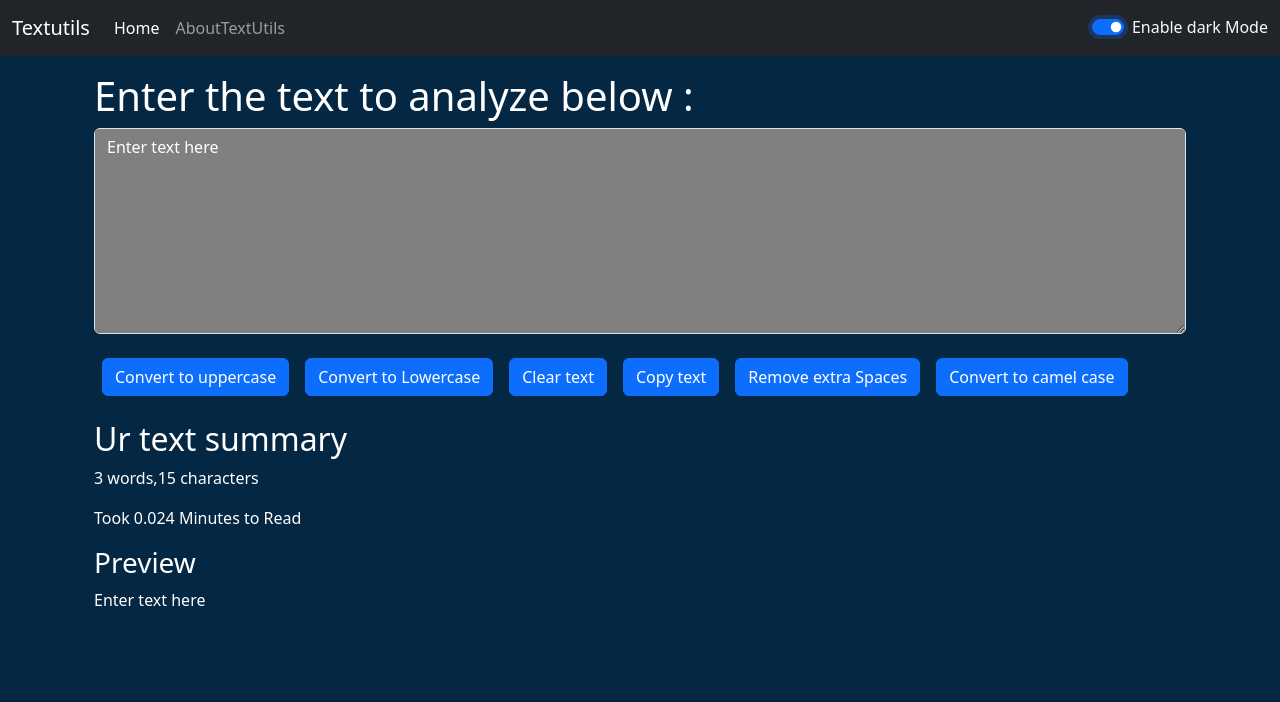
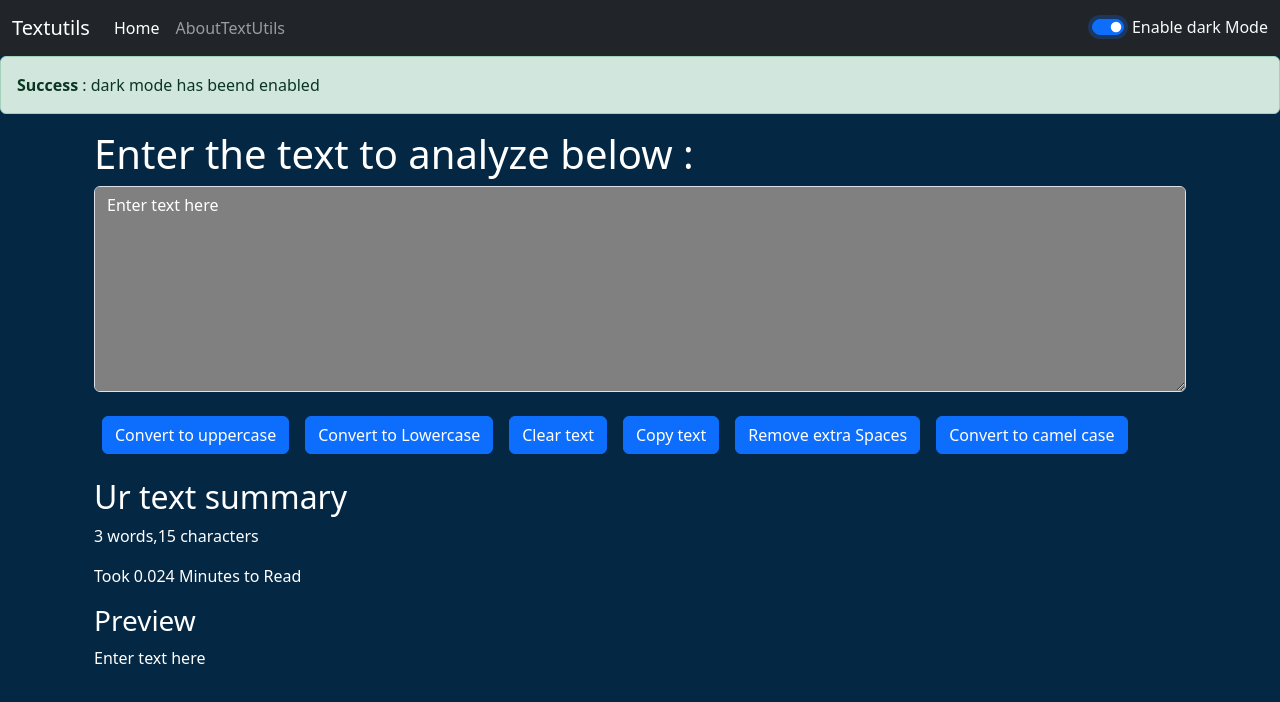
Before and after one commit to Shrutibansal22/React, a React (Create React App) app: page / in a window 1280 px wide. Both pictures are taken after a click on the switch "Enable dark Mode". Shown: the top 702 px of the page. Built offline with nearby package versions, Linux system fonts and the light colour scheme.

Commit message:
done lac-13

```diff
--- a/src/App.js
+++ b/src/App.js
@@ -4,26 +4,41 @@
 import Textform from './components/Textform';
 import { useState } from 'react';
 // import About from './components/About';
+import Alert from './components/Alert';
 
 function App() {
   const [mode,setMode] = useState('light');
+  const [alert,setAlert]=useState(null);
+  const showAlert=(message,type)=>{
+    setAlert({
+      msg:message,
+      type:type
+    })
+    setTimeout(()=>{
+      setAlert(null);
+    },3000);
+  }
   const toggleMode=()=>{
     if(mode==='light'){
       setMode('dark');
       document.body.style.backgroundColor='#042743';
+      showAlert("dark mode has beend enabled","success");
     }
     else{
       setMode('light');
       document.body.style.backgroundColor='white';
+      showAlert("light mode has beend enabled","success");
     }
   }
   return (
   <>
   <Navbar title="Textutils" aboutText="AboutTextUtils" mode={mode} toggleMode={toggleMode}/>
+  <Alert alert={alert}/>
   <div className="container my-3">
-  <Textform heading="Enter the text to analyze below :" mode={mode}/>
+  <Textform showAlert={showAlert} heading="Enter the text to analyze below :" mode={mode}/>
+  </div>
   {/* <About/> */}
-  </div>
+  {/* <About/> */}
     </>
   );
 }
--- /dev/null
+++ b/src/components/Alert.js
@@ -0,0 +1,18 @@
+import React from 'react'
+// function Alert(props){
+  const capitalize=(word)=>{
+    const lower=word.toLowerCase();
+    return lower.charAt(0).toUpperCase()+lower.slice(1);
+  }
+// }
+function Alert(props) {
+  return (
+    props.alert && <div className={`alert alert-${props.alert.type} alert-dismissible fade show`} role="alert">
+    <strong >{capitalize(props.alert.type)}</strong> : {props.alert.msg}
+    {/* <strong>Holy guacamole!</strong> You should check in on some of those fields below. */}
+    {/* <button type="button" className="btn-close" data-bs-dismiss="alert" aria-label="Close"></button> */}
+    </div>
+  )
+}
+
+export default Alert
--- a/src/components/Textform.js
+++ b/src/components/Textform.js
@@ -8,6 +8,7 @@
     console.log("Uppercase was clicked "+ kuchbhi);
     let newText=kuchbhi.toUpperCase();
     setText(newText);
+    props.showAlert("converted to uppercase","danger");
   }
   const onchange=(event)=>{
     console.log("text changed");
```
